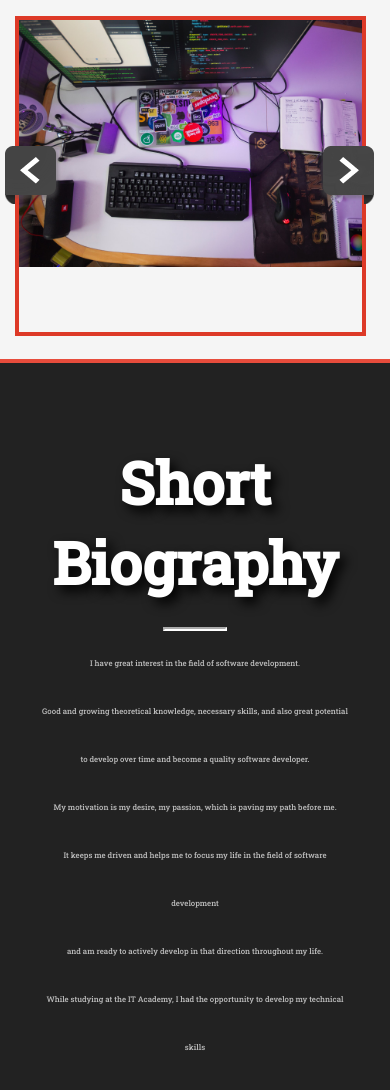
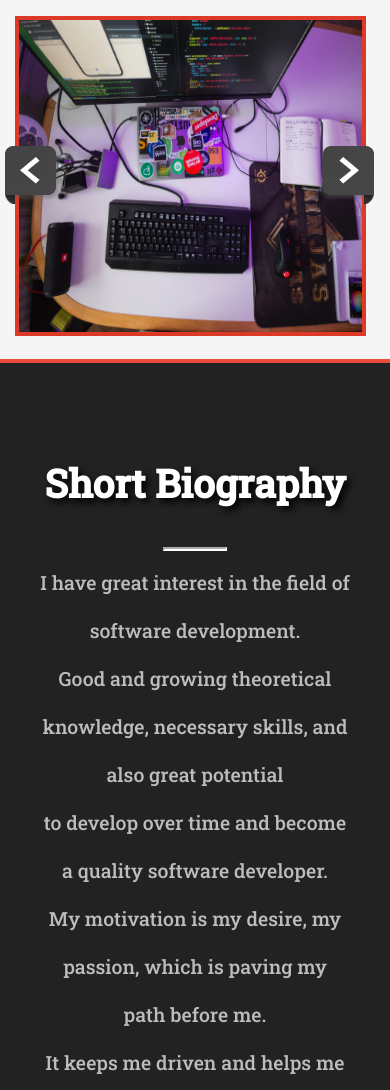
Before and after one commit to x3kk3x/splitPageWebsite, a plain HTML site: page index.html in a window 390 px wide. Shown: the top 1090 px of the page. Drawn offline with nearby package versions, Linux system fonts and the light colour scheme.

Commit message:
fixed picture slider and fonts

```diff
--- a/css/style.css
+++ b/css/style.css
@@ -51,6 +51,7 @@ p {
   .slider-inner img {
     display: none;
     width: 95vw;
+    height: -webkit-fill-available;
   }
 
   .slider-inner img.first-img {
@@ -103,6 +104,7 @@ p {
   .slider-inner img {
     display: none;
     width: 95vw;
+    height: -webkit-fill-available;
   }
 
   .slider-inner img.first-img {
@@ -274,12 +276,12 @@ p {
   }
 
   .bio h2 {
-    font-size: 15vw;
+    font-size: 10vw;
     padding: 1rem;
   }
 
   .bio p {
-    font-size: 2vw;
+    font-size: 5vw;
     padding: 0 40px;
   }
 }
```
